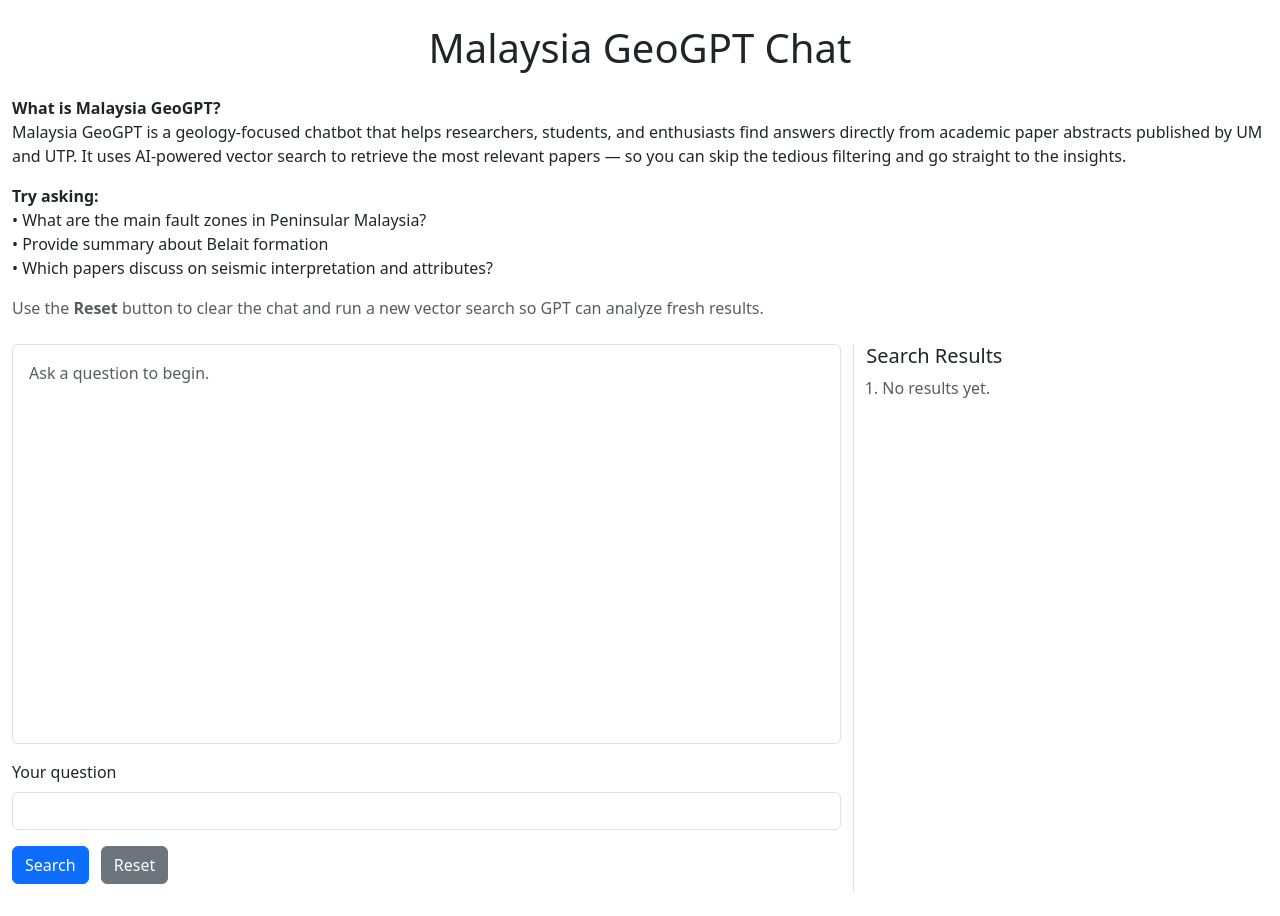
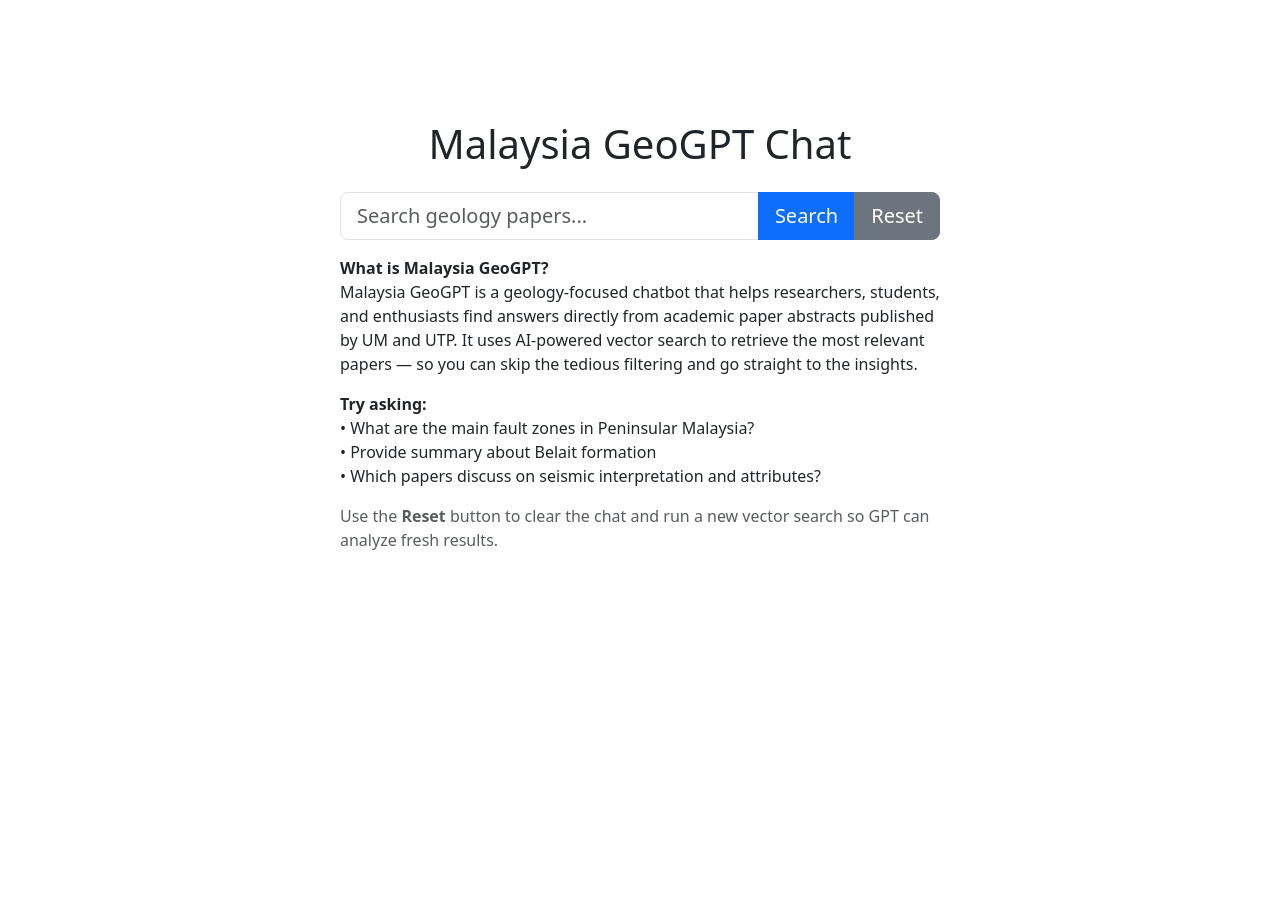
Before and after one commit to flop2106/Malaysia-GeoGPT, a Flask app: page / in a window 1280 px wide. After the commit the page ends 550 px from the top, so only its background shows below. Run offline with Flask 3, Linux system fonts and the light colour scheme.

Commit message:
Redesign search page

```diff
--- a/app.py
+++ b/app.py
@@ -75,7 +75,10 @@
             store['history'].append(('assistant', answer))
             store['last_answer'] = answer
             return redirect(url_for('index'))
-    return render_template('index.html', history=store.get('history'), results=store.get('results'))
+    return render_template('index.html',
+                           history=store.get('history'),
+                           results=store.get('results'),
+                           summary=store.get('last_answer'))
 
 if __name__ == '__main__':
     app.run(debug=True)
--- a/templates/index.html
+++ b/templates/index.html
@@ -5,73 +5,56 @@
     <meta name="viewport" content="width=device-width, initial-scale=1">
     <link href="https://cdn.jsdelivr.net/npm/bootstrap@5.3.2/dist/css/bootstrap.min.css" rel="stylesheet">
     <title>Malaysia GeoGPT Chat</title>
+    <style>
+        body { background-color: #fff; }
+        .search-container { margin-top: 15vh; }
+        .search-box { max-width: 600px; margin: 0 auto; }
+    </style>
 </head>
 <body>
-<div class="container-fluid py-4">
-    <h1 class="text-center mb-4">Malaysia GeoGPT Chat</h1>
-    <div class="mb-4">
-        <p class="text-start">
-            <strong>What is Malaysia GeoGPT?</strong><br>
-            Malaysia GeoGPT is a geology-focused chatbot that helps researchers, students, and enthusiasts find answers directly from academic paper abstracts published by UM and UTP. It uses AI-powered vector search to retrieve the most relevant papers — so you can skip the tedious filtering and go straight to the insights.
-        </p>
-        <p class="text-start">
-            <strong>Try asking:</strong><br>
+<div class="container search-container text-center">
+    <h1 class="mb-4">Malaysia GeoGPT Chat</h1>
+    <form method="post" class="search-box">
+        <div class="input-group input-group-lg mb-3">
+            <input type="text" id="query" name="query" class="form-control" placeholder="Search geology papers..." required>
+            <button type="submit" class="btn btn-primary">Search</button>
+            <button type="submit" name="reset" class="btn btn-secondary" formnovalidate>Reset</button>
+        </div>
+    </form>
+    <div class="text-start mx-auto" style="max-width:600px;">
+        <p><strong>What is Malaysia GeoGPT?</strong><br>
+        Malaysia GeoGPT is a geology-focused chatbot that helps researchers, students, and enthusiasts find answers directly from academic paper abstracts published by UM and UTP. It uses AI-powered vector search to retrieve the most relevant papers — so you can skip the tedious filtering and go straight to the insights.</p>
+        <p><strong>Try asking:</strong><br>
         • What are the main fault zones in Peninsular Malaysia?<br>
         • Provide summary about Belait formation<br>
-            • Which papers discuss on seismic interpretation and attributes?
-        </p>
-        <p class="text-muted">
-            Use the <strong>Reset</strong> button to clear the chat and run a new
-            vector search so GPT can analyze fresh results.
-        </p>
+        • Which papers discuss on seismic interpretation and attributes?</p>
+        <p class="text-muted">Use the <strong>Reset</strong> button to clear the chat and run a new vector search so GPT can analyze fresh results.</p>
     </div>
-    <div class="row">
-        <div class="col-md-8">
-            <div class="border rounded p-3 mb-3" id="chat-box" style="height:50vh; overflow-y:auto;">
-                {% if history %}
-                    {% for role, content in history %}
-                        <div class="mb-2">
-                            <span class="fw-bold text-primary">{{ role.capitalize() }}:</span>
-                            <div style="white-space: pre-wrap;" class="d-inline">{{ content }}</div>
 </div>
-                    {% endfor %}
-                {% else %}
-                    <p class="text-muted">Ask a question to begin.</p>
-                {% endif %}
-            </div>
-            <form method="post" class="mb-2">
-                {% if results %}
-                    <div class="mb-3">
-                        <label for="interrogation" class="form-label">Ask a follow up question</label>
-                        <input type="text" class="form-control" id="interrogation" name="interrogation" required>
-                    </div>
-                    <button type="submit" name="interrogate" class="btn btn-primary">Ask</button>
-                {% else %}
-                    <div class="mb-3">
-                        <label for="query" class="form-label">Your question</label>
-                        <input type="text" class="form-control" id="query" name="query" required>
-                    </div>
-                    <button type="submit" class="btn btn-primary">Search</button>
-                {% endif %}
-                <button type="submit" name="reset" class="btn btn-secondary ms-2" formnovalidate>Reset</button>
+
+{% if summary %}
+<div class="container mt-5" style="max-width:800px;">
+    <h5>AI Summary</h5>
+    <p>{{ summary }}</p>
+    <form method="post" class="d-flex mb-4">
+        <input type="text" name="interrogation" class="form-control me-2" placeholder="Ask a follow-up question" required>
+        <button type="submit" name="interrogate" class="btn btn-primary">Chat</button>
     </form>
 </div>
-        <div class="col-md-4 border-start">
-            <h5>Search Results</h5>
+{% endif %}
+
+{% if results %}
+<div class="container" style="max-width:800px;">
+    <h5>Results</h5>
     <ol class="ps-3">
-                {% if results %}
         {% for row in results %}
         <li class="mb-3">
             <a href="{{ row[3] }}" target="_blank" class="fw-semibold">{{ row[1] }}</a><br>
             <small class="text-muted">Author: {{ row[2] }}</small>
         </li>
         {% endfor %}
-                {% else %}
-                    <li class="text-muted">No results yet.</li>
-                {% endif %}
     </ol>
 </div>
-    </div>
-</div>
+{% endif %}
 </body>
 </html>
```
Lines whose indentation alone changed are shown as unchanged.
